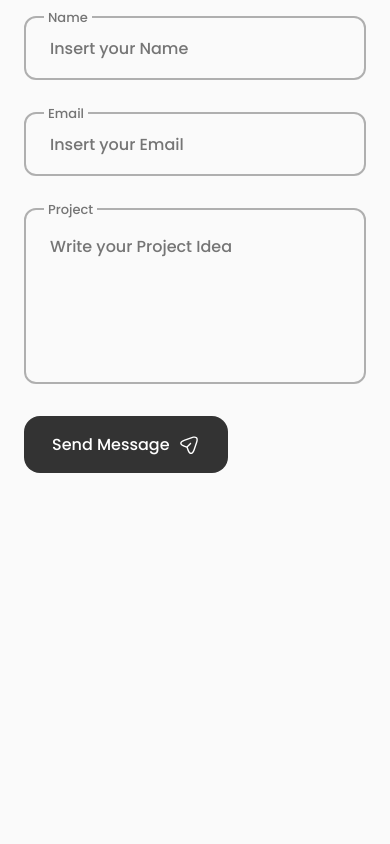
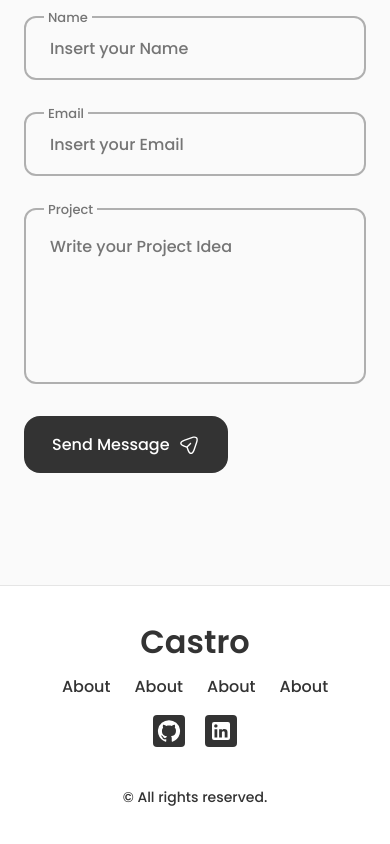
Before and after one commit to kevincastrochavez/kevin-portfolio, a React (Create React App) app: page / in a window 390 px wide. Shown: the part 3579-4423 px from the top of the page. Before the commit the page ends 4212 px from the top, so only its background shows below. Built offline with nearby package versions, Linux system fonts and the light colour scheme.

Commit message:
fixed footer

```diff
--- a/src/App.js
+++ b/src/App.js
@@ -4,6 +4,7 @@ import Home from './components/home/Home';
 import Skills from './components/skills/Skills';
 import Experience from './components/Experience';
 import Contact from './components/Contact';
+import Footer from './components/footer/Footer';
 
 function App() {
   return (
@@ -16,6 +17,7 @@ function App() {
         <Skills />
         <Experience />
         <Contact />
+        <Footer />
       </main>
     </>
   );
--- /dev/null
+++ b/src/components/footer/Footer.js
@@ -0,0 +1,59 @@
+import React from 'react';
+
+import GitHubIcon from '@mui/icons-material/GitHub';
+import LinkedInIcon from '@mui/icons-material/LinkedIn';
+
+import SocialLink from '../home/social/SocialLink';
+
+function Footer() {
+  return (
+    <footer className='footer'>
+      <div className='footer__container container'>
+        <h1 className='footer__title'>Castro</h1>
+
+        <ul className='footer__list'>
+          <li>
+            <a href='#about' className='footer__link'>
+              About
+            </a>
+          </li>
+
+          <li>
+            <a href='#about' className='footer__link'>
+              About
+            </a>
+          </li>
+
+          <li>
+            <a href='#about' className='footer__link'>
+              About
+            </a>
+          </li>
+
+          <li>
+            <a href='#about' className='footer__link'>
+              About
+            </a>
+          </li>
+        </ul>
+
+        <div className='footer__social'>
+          <SocialLink
+            link='https://github.com/kevincastrochavez'
+            Icon={GitHubIcon}
+            footer
+          />
+          <SocialLink
+            link='https://www.linkedin.com/in/kevincastroc0'
+            Icon={LinkedInIcon}
+            footer
+          />
+        </div>
+
+        <span className='footer__copy'>&#169; All rights reserved.</span>
+      </div>
+    </footer>
+  );
+}
+
+export default Footer;
--- a/src/components/home/social/SocialLink.js
+++ b/src/components/home/social/SocialLink.js
@@ -1,8 +1,13 @@
 import React from 'react';
 
-function SocialLink({ link, Icon }) {
+function SocialLink({ link, Icon, footer = false }) {
   return (
-    <a href={link} className='social-icon' target='_blank' rel='noreferrer'>
+    <a
+      href={link}
+      className={!footer ? 'social-icon' : 'footer__social-link'}
+      target='_blank'
+      rel='noreferrer'
+    >
       <Icon />
     </a>
   );
--- /dev/null
+++ b/src/styles/footer.scss
@@ -0,0 +1,70 @@
+.footer {
+  border-top: 1px solid rgba(0, 0, 0, 0.1);
+  background-color: $container;
+
+  &__container {
+    padding: 2rem 0 4rem;
+  }
+
+  &__title,
+  &__link {
+    color: $title;
+  }
+
+  &__title {
+    margin-bottom: $m2;
+    text-align: center;
+  }
+
+  &__link:hover {
+    color: $title-dark;
+  }
+
+  &__list {
+    display: flex;
+    justify-content: center;
+    column-gap: 1.5rem;
+    margin-bottom: $m4;
+  }
+
+  &__social {
+    display: flex;
+    justify-content: center;
+    column-gap: 1.25rem;
+
+    &-link {
+      background-color: $title;
+      color: $container;
+      font-size: 1.125rem;
+      padding: 0.4rem;
+      border-radius: 0.5rem;
+      display: inline-flex;
+    }
+
+    &-link svg {
+      color: white;
+    }
+
+    &:hover {
+      color: $title-dark;
+    }
+  }
+
+  &__copy {
+    display: block;
+    margin-top: 2.5rem;
+    color: $title;
+    text-align: center;
+    font-size: $small-font;
+  }
+}
+
+@media screen and (max-width: 992px) {
+  .footer {
+    &__social-link {
+      padding: 0.25rem;
+      border-radius: 0.25rem;
+      font-size: 1rem;
+    }
+  }
+}
--- a/src/styles/main.scss
+++ b/src/styles/main.scss
@@ -9,3 +9,4 @@
 @import './skills.scss';
 @import './experience.scss';
 @import './contact.scss';
+@import './footer.scss';
```
